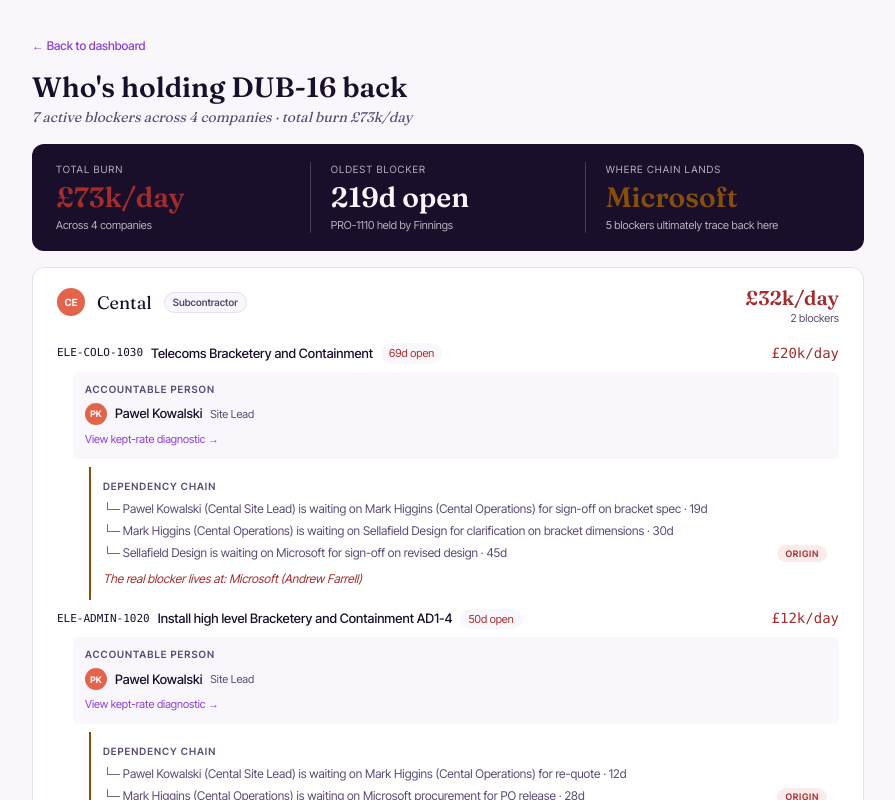
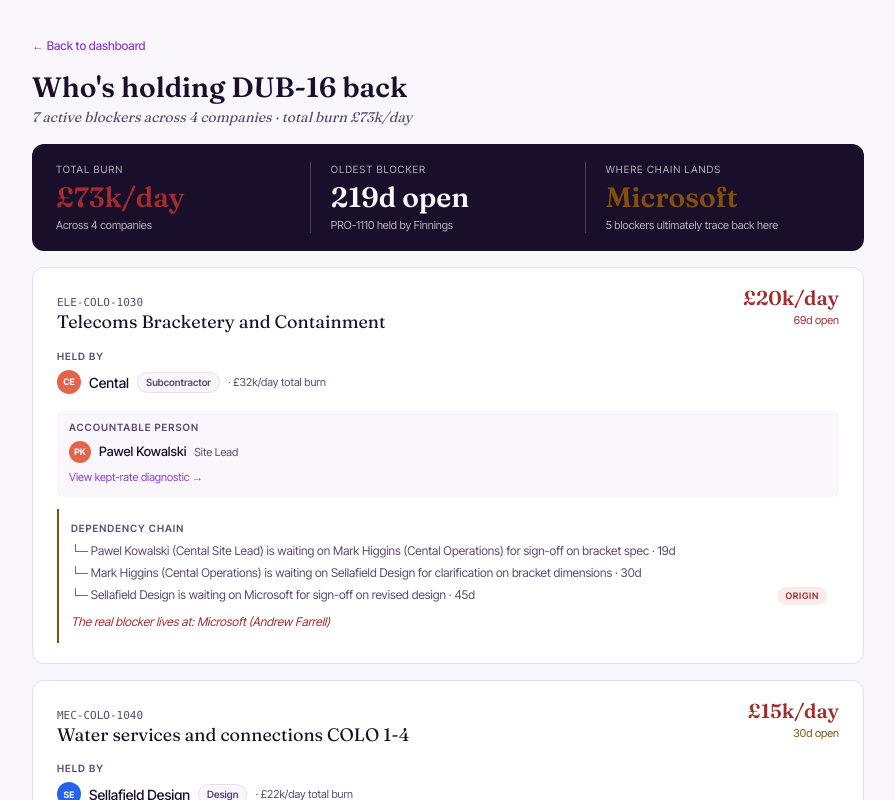
Before and after one commit to Ails150/keldra, a Next.js app: page /dashboard/holding-back in a window 1280 px wide. Shown: the top 800 px of the page, without its empty margins (192-1087 px from the left). Built offline with nearby package versions, Linux system fonts and the light colour scheme.

Commit message:
feat: hide activity tab; regroup holding-back by task→company→person
Co-Authored-By: Claude Opus 4.7 (1M context) <noreply@anthropic.com>

```diff
--- a/app/dashboard/dashboard-shell.tsx
+++ b/app/dashboard/dashboard-shell.tsx
@@ -51,7 +51,6 @@ const TABS: { id: Tab; label: string }[] = [
   { id: "holding-back", label: "Holding back" },
   { id: "assets", label: "Assets" },
   { id: "constraints", label: "Constraints" },
-  { id: "promises", label: "Activity" },
   { id: "schedule", label: "Schedule" },
   { id: "map", label: "Map" },
   { id: "intelligence", label: "Intelligence" },
--- a/app/dashboard/views/holding-back.tsx
+++ b/app/dashboard/views/holding-back.tsx
@@ -1,5 +1,6 @@
 "use client";
 
+import Link from "next/link";
 import { useMemo, useState } from "react";
 import type { WizardData, ViewingAs } from "../../onboarding/types";
 import type { BlockerMap } from "../lib/blocker-state";
@@ -60,6 +61,22 @@ export default function HoldingBackView({
   const terminalTop = terminals[0];
   const maxTerminal = terminals.reduce((m, x) => Math.max(m, x.count), 1);
 
+  // Task-first hierarchy: flatten the company rollups into one card per blocked
+  // task, carrying its holding company + that company's total burn, sorted by
+  // the task's own cost/day so the most expensive blocker leads.
+  const taskCards = useMemo(() => {
+    return groups
+      .flatMap((g) =>
+        g.blockers.map((t) => ({
+          task: t,
+          company: g.rollup.company,
+          companyTotalPerDay: g.rollup.totalPerDay,
+          chain: chainFor(t.activity_id),
+        })),
+      )
+      .sort((a, b) => b.task.cost_per_day - a.task.cost_per_day);
+  }, [groups]);
+
   return (
     <section className="mx-auto max-w-4xl px-8 space-y-4">
       <header>
@@ -113,85 +130,81 @@ export default function HoldingBackView({
         />
       </div>
 
-      {/* Block B — company groups */}
-      {groups.map(({ rollup, blockers }) => (
+      {/* Block B — task cards (task → company → person → chain) */}
+      {taskCards.map(({ task: t, company, companyTotalPerDay, chain }) => {
+        const d = daysOpen(t);
+        return (
           <div
-          key={rollup.company.slug}
+            key={t.activity_id}
             className="bg-white"
             style={{ border: `0.5px solid ${BRAND.border}`, borderRadius: 12, padding: "20px 24px" }}
           >
+            {/* Card header — the task is the primary unit */}
             <div className="flex items-start justify-between gap-3">
-            <div className="flex items-center gap-3">
+              <Link
+                href={`/dashboard/tasks/${encodeURIComponent(t.activity_id)}`}
+                className="group min-w-0"
+              >
+                <span className="font-mono" style={{ fontSize: 11, color: BRAND.inkMuted }}>
+                  {t.activity_id}
+                </span>
+                <h2
+                  className="font-[family-name:var(--font-fraunces)] group-hover:underline"
+                  style={{ fontSize: 18, color: BRAND.ink, lineHeight: 1.15 }}
+                >
+                  {t.name}
+                </h2>
+              </Link>
+              <div className="flex-shrink-0 text-right">
+                <p
+                  className="font-[family-name:var(--font-fraunces)] font-semibold"
+                  style={{ fontSize: 20, lineHeight: 1, color: BRAND.dangerInk }}
+                >
+                  £{Math.round(t.cost_per_day / 1000)}k/day
+                </p>
+                <p style={{ fontSize: 11, color: daysColour(d), marginTop: 4 }}>{d}d open</p>
+              </div>
+            </div>
+
+            {/* Held by */}
+            <div style={{ marginTop: 16 }}>
+              <p
+                style={{ fontSize: 10, textTransform: "uppercase", letterSpacing: "0.1em", color: BRAND.inkMuted, fontWeight: 600 }}
+              >
+                Held by
+              </p>
+              <div className="mt-1.5 flex flex-wrap items-center gap-2">
                 <span
                   className="inline-flex items-center justify-center rounded-full font-bold"
-                style={{ width: 28, height: 28, fontSize: 10, backgroundColor: BRAND[rollup.company.colour], color: BRAND.cream }}
+                  style={{ width: 24, height: 24, fontSize: 9, backgroundColor: BRAND[company.colour], color: BRAND.cream }}
                 >
-                {rollup.company.name.slice(0, 2).toUpperCase()}
+                  {company.name.slice(0, 2).toUpperCase()}
                 </span>
-              <h2
-                className="font-[family-name:var(--font-fraunces)]"
-                style={{ fontSize: 18, color: BRAND.ink }}
-              >
-                {rollup.company.name}
-              </h2>
+                <span style={{ fontSize: 14, fontWeight: 500, color: BRAND.ink }}>{company.name}</span>
                 <span
                   className="rounded-full px-2 py-0.5 text-[10px] font-semibold"
                   style={{ backgroundColor: BRAND.cream, color: BRAND.inkMuted, border: `0.5px solid ${BRAND.border}` }}
                 >
-                {rollup.company.role}
+                  {company.role}
                 </span>
-            </div>
-            <div className="text-right">
-              <p
-                className="font-[family-name:var(--font-fraunces)] font-semibold"
-                style={{ fontSize: 20, lineHeight: 1, color: BRAND.dangerInk }}
-              >
-                £{Math.round(rollup.totalPerDay / 1000)}k/day
-              </p>
-              <p style={{ fontSize: 11, color: BRAND.inkMuted, marginTop: 2 }}>
-                {blockers.length} blocker{blockers.length === 1 ? "" : "s"}
-              </p>
+                <span style={{ fontSize: 11, color: BRAND.inkMuted }}>
+                  · £{Math.round(companyTotalPerDay / 1000)}k/day total burn
+                </span>
               </div>
             </div>
 
-          <div className="mt-4 space-y-2">
-            {blockers.map((t) => {
-              const d = daysOpen(t);
-              const chain = chainFor(t.activity_id);
-              return (
-                <div key={t.activity_id} style={{ marginBottom: 8 }}>
-                  {/* blocker headline row */}
-                  <div className="flex items-center justify-between gap-3">
-                    <div className="flex flex-wrap items-center gap-2 min-w-0">
-                      <span className="font-mono" style={{ fontSize: 11, color: BRAND.ink }}>
-                        {t.activity_id}
-                      </span>
-                      <span style={{ fontSize: 13, fontWeight: 500, color: BRAND.ink }}>{t.name}</span>
-                      <span
-                        className="rounded-full px-2 py-0.5"
-                        style={{ fontSize: 11, color: daysColour(d), backgroundColor: BRAND.cream }}
-                      >
-                        {d}d open
-                      </span>
-                    </div>
-                    <span className="flex-shrink-0 font-mono" style={{ fontSize: 14, color: BRAND.dangerInk }}>
-                      £{Math.round(t.cost_per_day / 1000)}k/day
-                    </span>
+            {/* Accountable person */}
+            <div style={{ marginTop: 16 }}>
+              <AccountablePerson
+                chain={chain}
+                companyColourHex={BRAND[company.colour]}
+                onOpen={(person) => setSelectedPerson(person)}
+              />
             </div>
 
-                  {/* accountable person */}
-                  <div style={{ marginLeft: 16, marginTop: 8 }}>
-                    <AccountablePerson
-                      chain={chain}
-                      companyColourHex={BRAND[rollup.company.colour]}
-                      onOpen={(person) => setSelectedPerson(person)}
-                    />
-
-                    {/* dependency chain */}
+            {/* Dependency chain */}
             {chain ? (
-                      <div
-                        style={{ marginLeft: 16, marginTop: 8, padding: 12, borderLeft: `2px solid ${BRAND.warningInk}` }}
-                      >
+              <div style={{ marginTop: 12, padding: 12, borderLeft: `2px solid ${BRAND.warningInk}` }}>
                 <p
                   style={{ fontSize: 10, textTransform: "uppercase", letterSpacing: "0.1em", color: BRAND.inkMuted, fontWeight: 600 }}
                 >
@@ -200,8 +213,7 @@ export default function HoldingBackView({
                 <div className="mt-1.5 space-y-1">
                   {chain.steps.map((s, i) => {
                     const isLast = i === chain.steps.length - 1;
-                            const dur =
-                              s.days != null ? `${s.days}d` : s.label ? s.label : "";
+                    const dur = s.days != null ? `${s.days}d` : s.label ? s.label : "";
                     return (
                       <div key={i} className="flex items-baseline gap-2" style={{ fontSize: 12, color: BRAND.inkMuted }}>
                         <span style={{ flex: "1 1 0%", minWidth: 0 }}>
@@ -226,17 +238,13 @@ export default function HoldingBackView({
                 </p>
               </div>
             ) : (
-                      <p style={{ marginLeft: 16, marginTop: 8, fontSize: 12, color: BRAND.inkMuted, fontStyle: "italic" }}>
+              <p style={{ marginTop: 12, fontSize: 12, color: BRAND.inkMuted, fontStyle: "italic" }}>
                 Chain not yet mapped — pilot week 1 maps the full chain.
               </p>
             )}
           </div>
-                </div>
         );
       })}
-          </div>
-        </div>
-      ))}
 
       {/* Block C — where chains terminate */}
       {terminals.length > 0 && (
```
Lines whose indentation alone changed are shown as unchanged.
